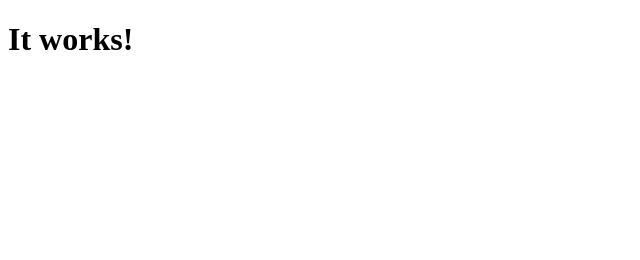
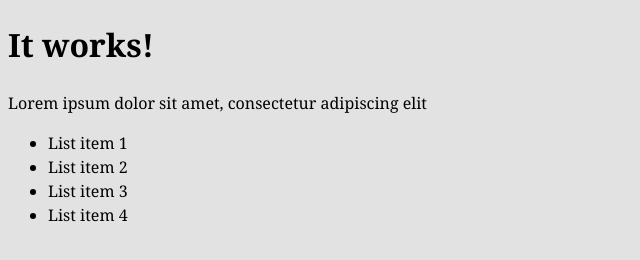
Before and after one commit to taha0012/intro-to-github, a plain HTML site: page index.html in a window 1280 px wide. Shown: the whole page, without its empty margins (0-640 px from the left). Drawn offline with Linux system fonts and the light colour scheme.

Commit message:
Added some more content and basic styles.

```diff
--- /dev/null
+++ b/css/general.css
@@ -0,0 +1,6 @@
+@charset "UTF-8";
+/* CSS Document */
+html{
+	background-color: #e2e2e2;
+	font: normal 100%/1.5 georgia,serif;
+}
--- a/index.html
+++ b/index.html
@@ -3,9 +3,17 @@
 <head>
 <meta charset="UTF-8">
 <title>intro to GitHub</title>
+<link href="css/general.css" rel="stylesheet">
 </head>
 
 <body>
 <h1>It works!</h1>
+<p>Lorem ipsum dolor sit amet, consectetur adipiscing elit</p>
+
+<ul>
+	<li>List item 1</li>
+    <li>List item 2</li>
+    <li>List item 3</li>
+    <li>List item 4</li>
 </body>
 </html>
```
